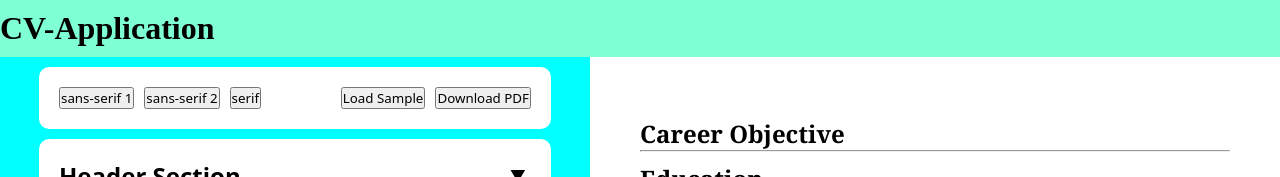
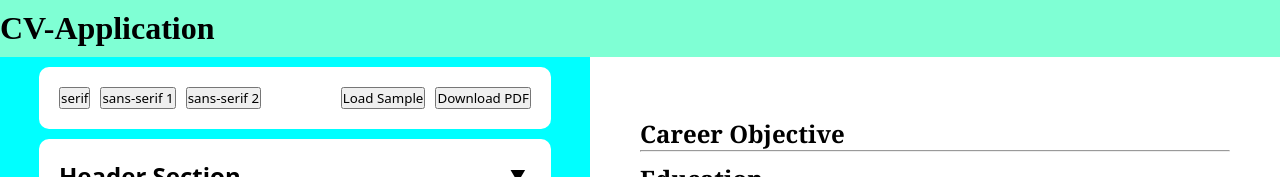
Before and after one commit to karprabha/cv-application, a React (Vite) app: page / in a window 1280 px wide. Shown: the top 177 px of the page. Built offline with nearby package versions, Linux system fonts and the light colour scheme.

Commit message:
fix font index

```diff
--- a/src/components/ToolSection.tsx
+++ b/src/components/ToolSection.tsx
@@ -15,13 +15,13 @@ const ToolSection: React.FC<ToolSectionProps> = ({ updateFont }) => {
         <div className="input-section-container tool-section">
             <div className="font-select-btn">
                 <button type="button" onClick={() => updateFont(fontList[0])}>
+                    serif
+                </button>
+                <button type="button" onClick={() => updateFont(fontList[1])}>
                     sans-serif 1
                 </button>
-                <button type="button" onClick={() => updateFont(fontList[1])}>
+                <button type="button" onClick={() => updateFont(fontList[2])}>
                     sans-serif 2
-                </button>
-                <button type="button" onClick={() => updateFont(fontList[2])}>
-                    serif
                 </button>
             </div>
 
```
